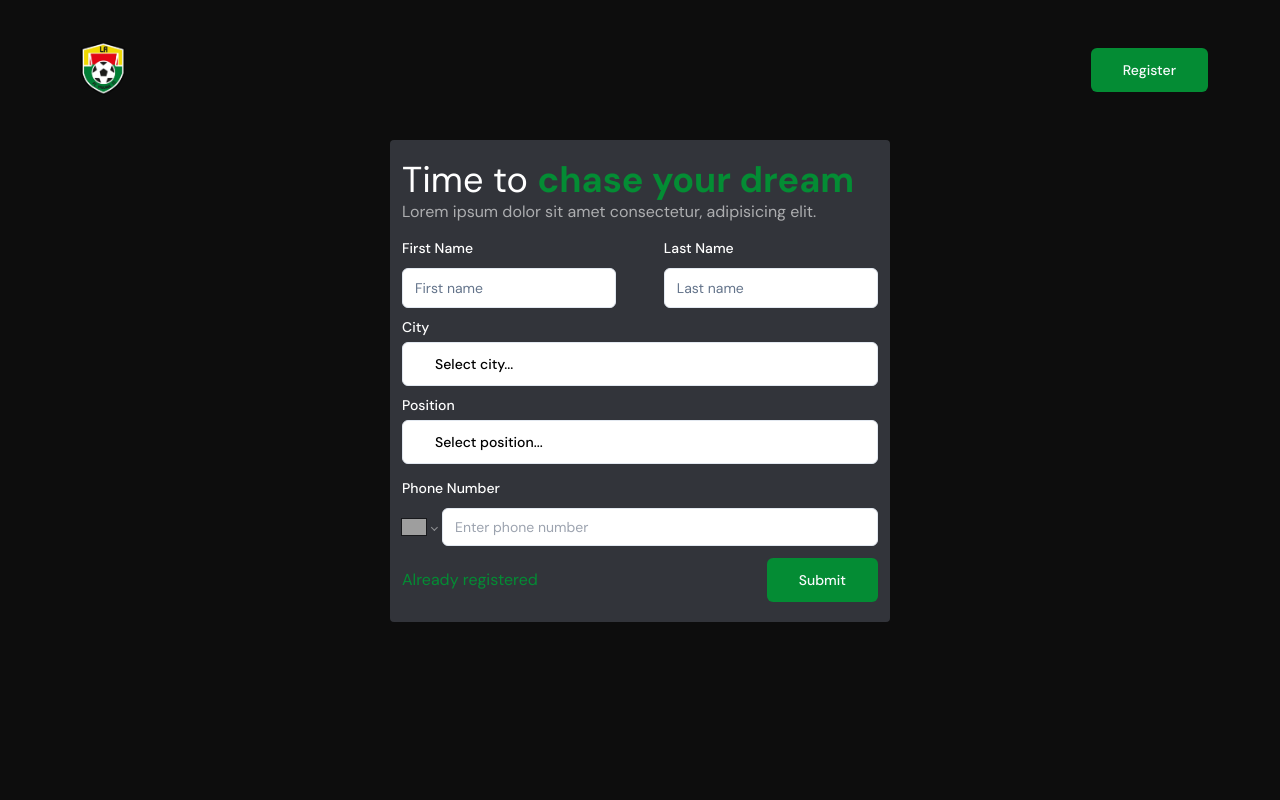
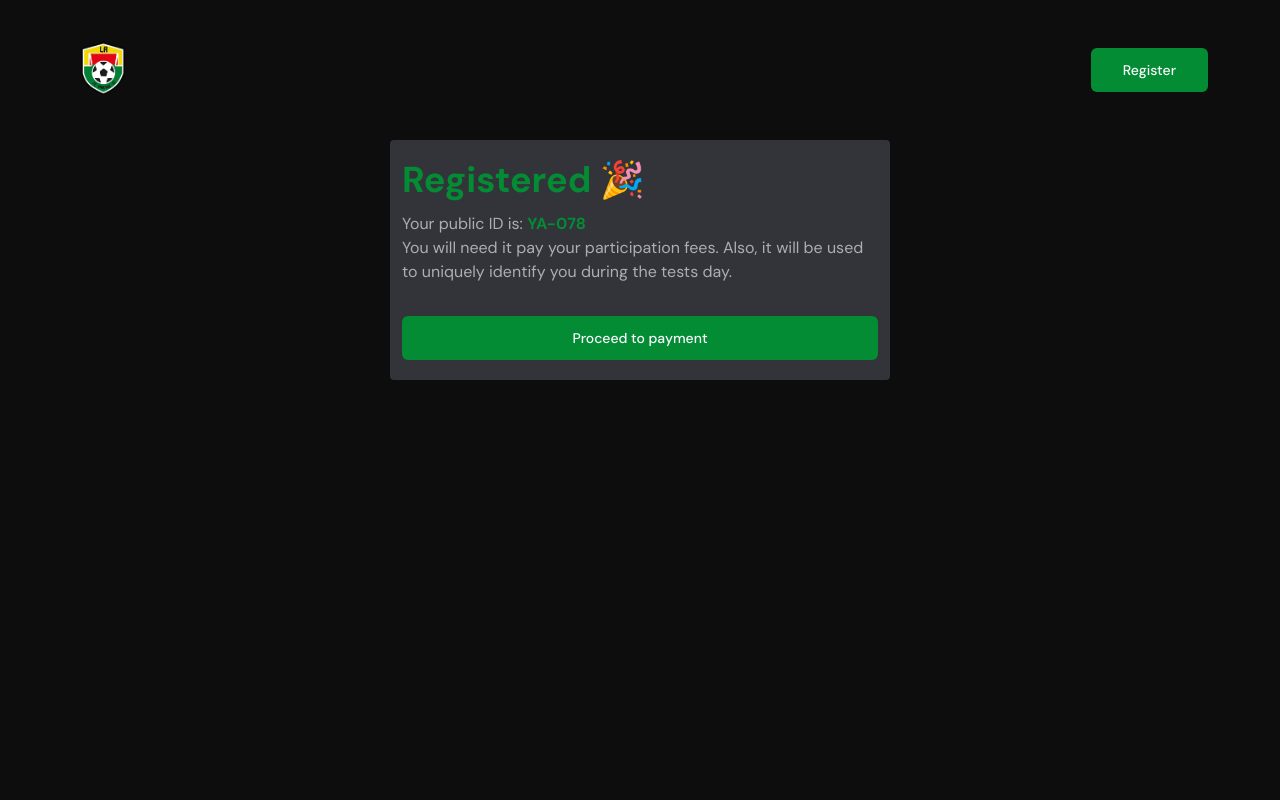
Before and after one commit to INGENIO-237/yafoot-recruit, a Next.js app: page /apply in a window 1280 px wide. Shown: the top 800 px of the page. Built offline with nearby package versions, Linux system fonts and the light colour scheme; grey boxes are pictures that could not be loaded.

Commit message:
completed registration success page

```diff
--- a/src/app/apply/page.tsx
+++ b/src/app/apply/page.tsx
@@ -1,9 +1,11 @@
 import ApplicationForm from "@/components/apply/ApplicationForm";
+import SuccessView from "@/components/apply/SuccessView";
 
 export default function Page() {
   return (
     <div className="container min-h-[90vh] flex justify-center items-start">
-      <ApplicationForm />
+      {/* <ApplicationForm /> */}
+      <SuccessView />
     </div>
   );
 }
--- /dev/null
+++ b/src/components/apply/SuccessView.tsx
@@ -0,0 +1,26 @@
+import Link from "next/link";
+import { Button } from "../ui/button";
+
+export default function SuccessView() {
+  return (
+    <div className="space-y-3 bg-gray-500/40 px-3 py-5 rounded backdrop-blur-lg w-full max-w-[500px]">
+      <div>
+        <h1 className="text-3xl md:text-4xl text-secondary-hover font-bold">
+          Registered 🎉
+        </h1>
+        <p className="text-white/60 mt-3">
+          Your public ID is:{" "}
+          <span className="text-secondary-hover font-bold">YA-078</span>
+        </p>
+        <p className="text-white/60">
+          You will need it pay your participation fees. Also, it will be used to
+          uniquely identify you during the tests day.
+        </p>
+
+      </div>
+        <Link href="/payment">
+          <Button className="w-full mt-8">Proceed to payment</Button>
+        </Link>
+    </div>
+  );
+}
```
